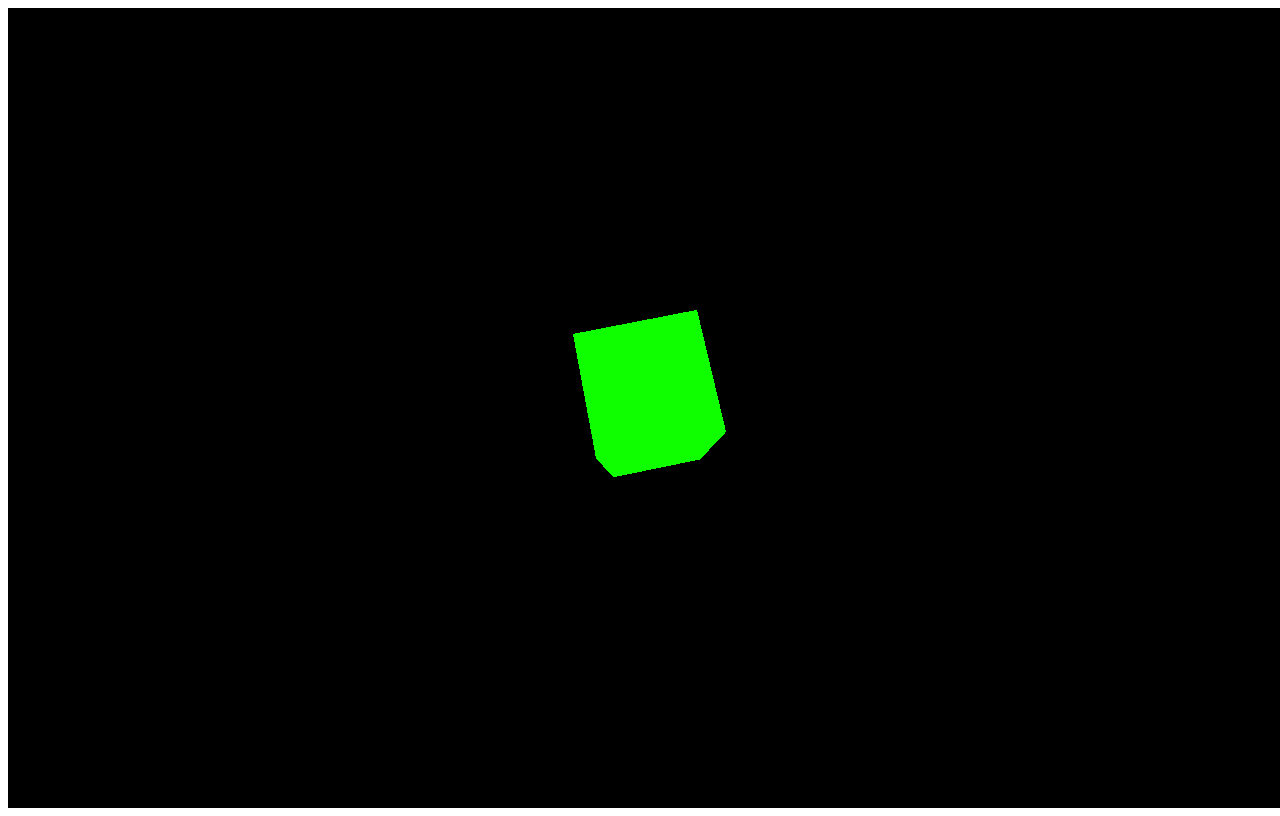
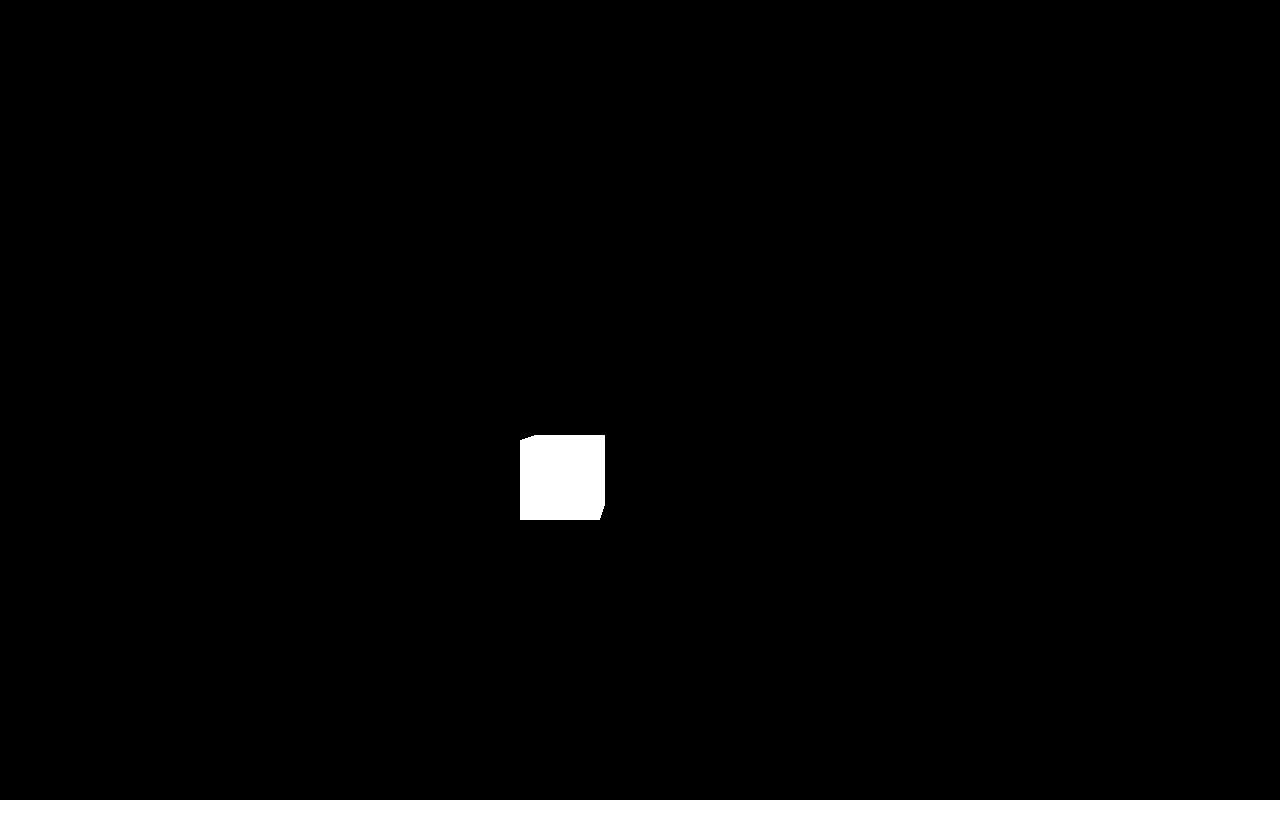
Before and after one commit to SteveBinary/WebGL-playground, a website built with Vite: page ThreeJS/index.html in a window 1280 px wide. Built offline with nearby package versions, Linux system fonts and the light colour scheme.

Commit message:
Render a cube.

```diff
--- a/ThreeJS/index.html
+++ b/ThreeJS/index.html
@@ -4,6 +4,11 @@
         <meta charset="utf-8">
         <title>ThreeJS</title>
     </head>
+    <style>
+        body {
+            margin: 0;
+        }
+    </style>
     <body>
         <script src="index.js" type="module"></script>
     </body>
--- a/ThreeJS/index.js
+++ b/ThreeJS/index.js
@@ -1,26 +1,21 @@
 import * as THREE from "three";
-
-const scene = new THREE.Scene();
-const camera = new THREE.PerspectiveCamera(75, window.innerWidth / window.innerHeight, 0.1, 1000);
 
 const renderer = new THREE.WebGLRenderer();
 renderer.setSize(window.innerWidth, window.innerHeight);
 document.body.appendChild(renderer.domElement);
 
-const geometry = new THREE.BoxGeometry(1, 2, 1);
-const material = new THREE.MeshBasicMaterial({color: 0x0fff00});
-const cube = new THREE.Mesh(geometry, material);
+const scene = new THREE.Scene();
+
+const camera = new THREE.PerspectiveCamera(75, window.innerWidth / window.innerHeight);
+camera.position.set(1, 1, 7);
+
+const geometry = new THREE.BoxGeometry(1, 1, 1);
+const cube = new THREE.Mesh(geometry); // TODO: add material
+
 scene.add(cube);
 
-camera.position.z = 5;
-
-function animate() {
-    requestAnimationFrame(animate);
-
-    cube.rotation.x += 0.01;
-    cube.rotation.y += 0.01;
-
+function render() {
     renderer.render(scene, camera);
 }
 
-animate();
+render();
```
Also changed, not shown: README.md.
